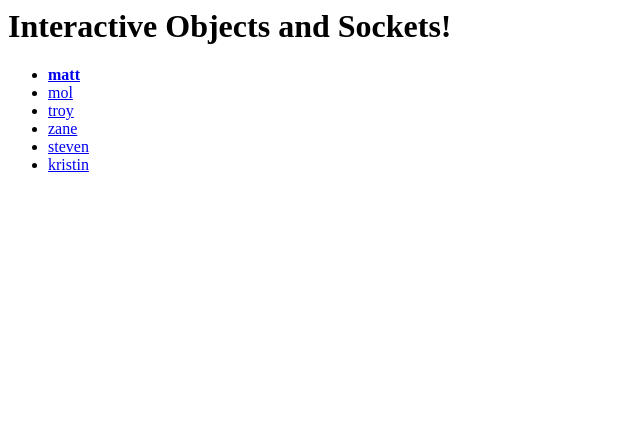
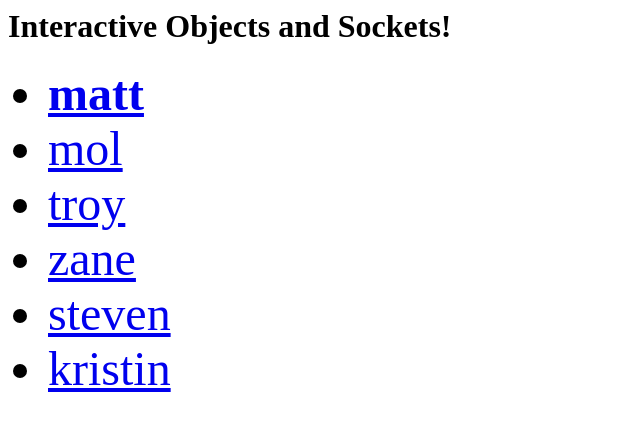
Before and after one commit to greengiant83/kcai-interactive-objects, a website: page public/index.html in a window 1280 px wide. Shown: the whole page, without its empty margins (0-640 px from the left). Drawn offline with Linux system fonts and the light colour scheme.

```diff
--- a/app.js
+++ b/app.js
@@ -7,8 +7,6 @@
 var port = new SerialPort(config.serialPort, {
 	baudRate: 9600
 });
-
-console.log("config", config.serialPort);
 
 server.listen(8000);
 
--- a/public/index.html
+++ b/public/index.html
@@ -1,5 +1,8 @@
 <html>
 	<head>
+		<style>
+			li { font-size:3em; }
+		</style>
 	</head>
 	<body>
 		<h1>Interactive Objects and Sockets!</h1>
```
Also changed, not shown: README.md, config.example.js (added).
